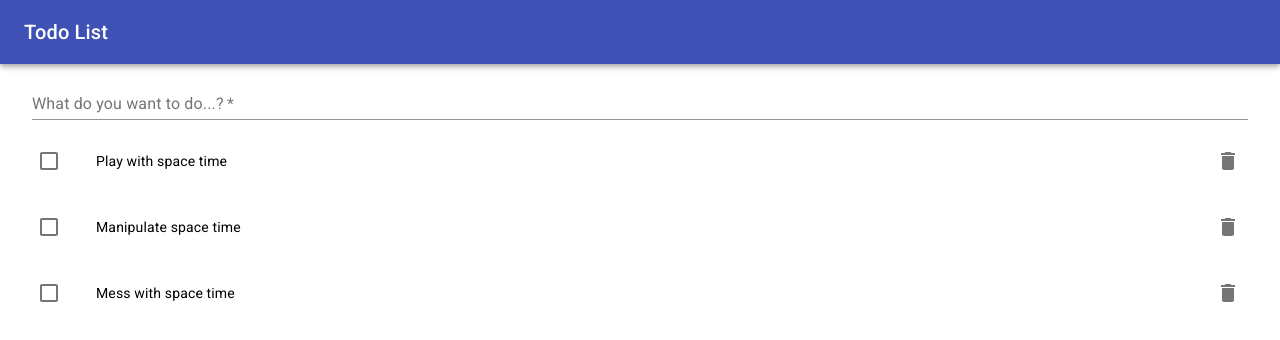
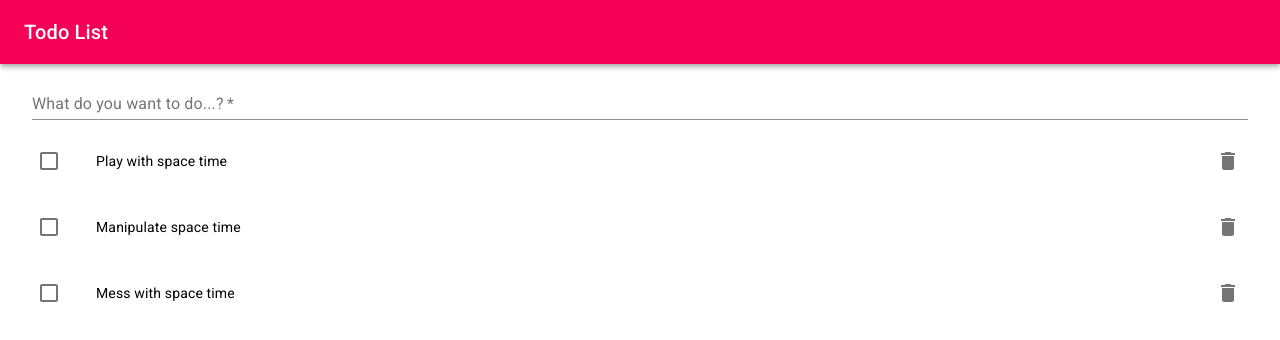
Before and after one commit to SteveAlden/react-todo, a React (Create React App) app: page / in a window 1280 px wide. Shown: the top 340 px of the page. Built offline with nearby package versions, Linux system fonts and the light colour scheme.

Commit message:
secondary nav bar

```diff
--- a/src/Components/layout/Header.js
+++ b/src/Components/layout/Header.js
@@ -22,7 +22,7 @@ function Header() {
 
     return (
         <div className={classes.root}>
-            <AppBar position="static">
+            <AppBar position="static" color='secondary'>
             <Toolbar className={classes.toolbar}>
                 <Typography variant="h6" className={classes.title}>
                     Todo List
```
